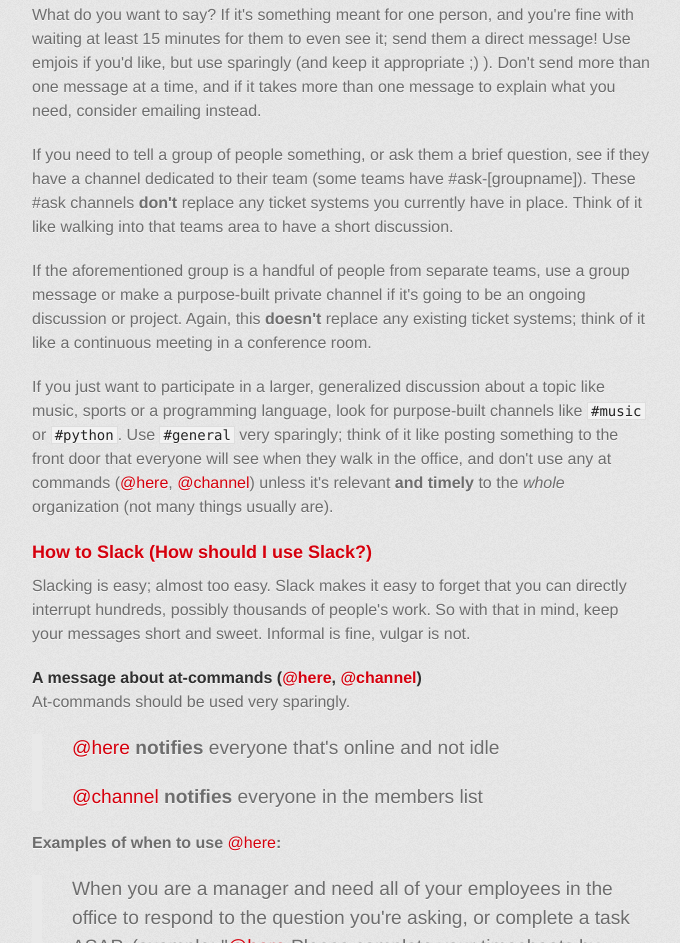
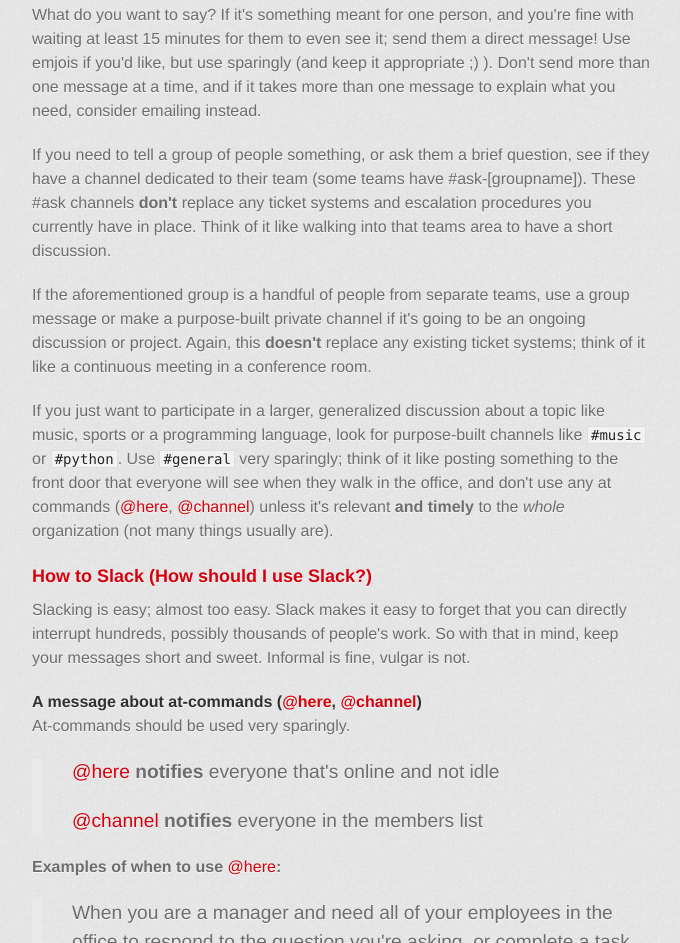
Before and after one commit to tyhawkins/tyhawkins.github.io, a plain HTML site: page Slack-Etiquette/index.html in a window 1280 px wide. Shown: the part 986-1929 px from the top of the page, without its empty margins (298-978 px from the left). Drawn offline with Linux system fonts and the light colour scheme; a web font is replaced by a local one.

Commit message:
emphasis on #ask channels

```diff
--- a/Slack-Etiquette/index.html
+++ b/Slack-Etiquette/index.html
@@ -54,7 +54,7 @@
 
 <p>What do you want to say? If it's something meant for one person, and you're fine with waiting at least 15 minutes for them to even see it; send them a direct message! Use emjois if you'd like, but use sparingly (and keep it appropriate ;) ).  Don't send more than one message at a time, and if it takes more than one message to explain what you need, consider emailing instead.</p>
 
-<p>If you need to tell a group of people something, or ask them a brief question, see if they have a channel dedicated to their team (some teams have #ask-[groupname]).  These #ask channels <strong>don't</strong> replace any ticket systems you currently have in place.  Think of it like walking into that teams area to have a short discussion.</p>
+<p>If you need to tell a group of people something, or ask them a brief question, see if they have a channel dedicated to their team (some teams have #ask-[groupname]).  <b>These #ask channels <strong>don't</strong> replace any ticket systems and escalation procedures you currently have in place.</b>  Think of it like walking into that teams area to have a short discussion.</p>
 
 <p>If the aforementioned group is a handful of people from separate teams, use a group message or make a purpose-built private channel if it's going to be an ongoing discussion or project.  Again, this <strong>doesn't</strong> replace any existing ticket systems; think of it like a continuous meeting in a conference room.</p>
 
```
